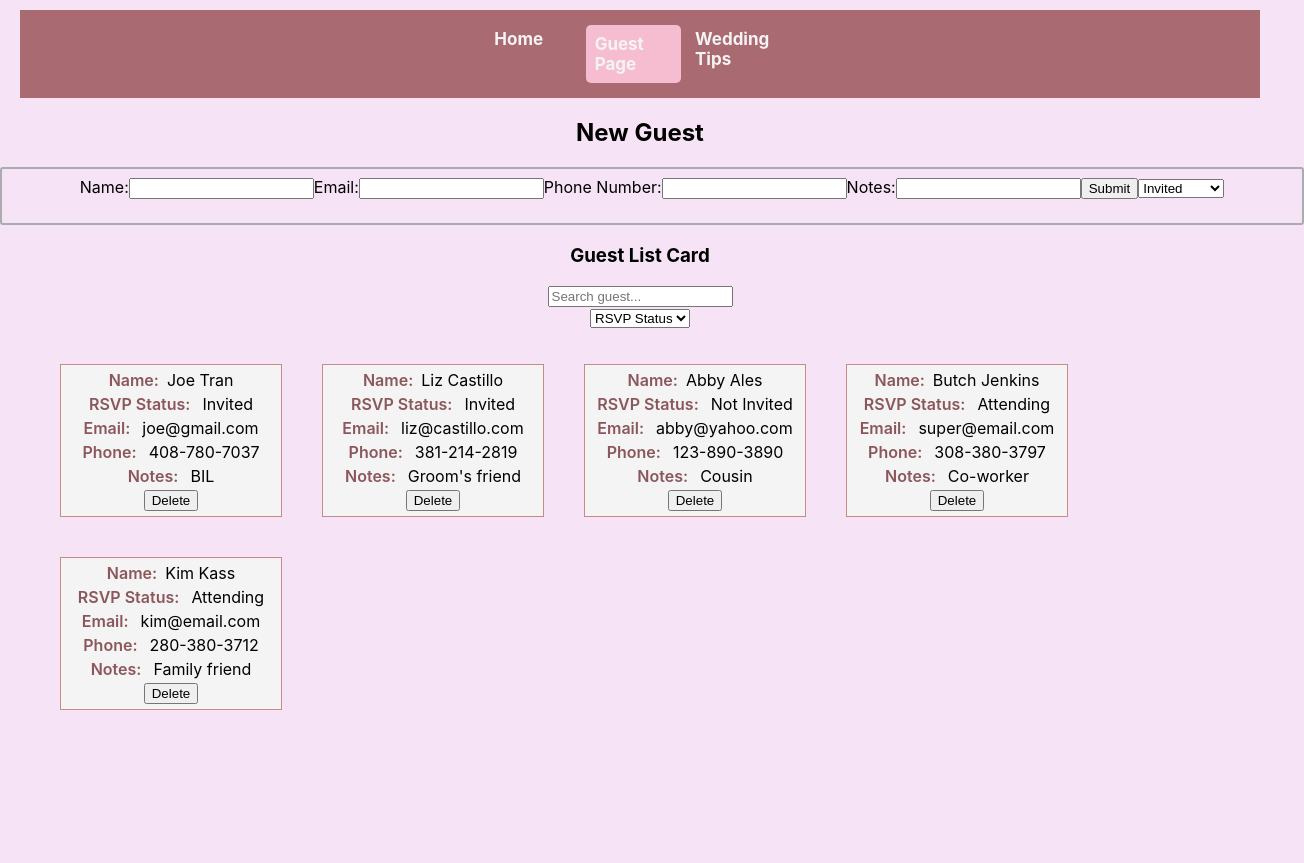
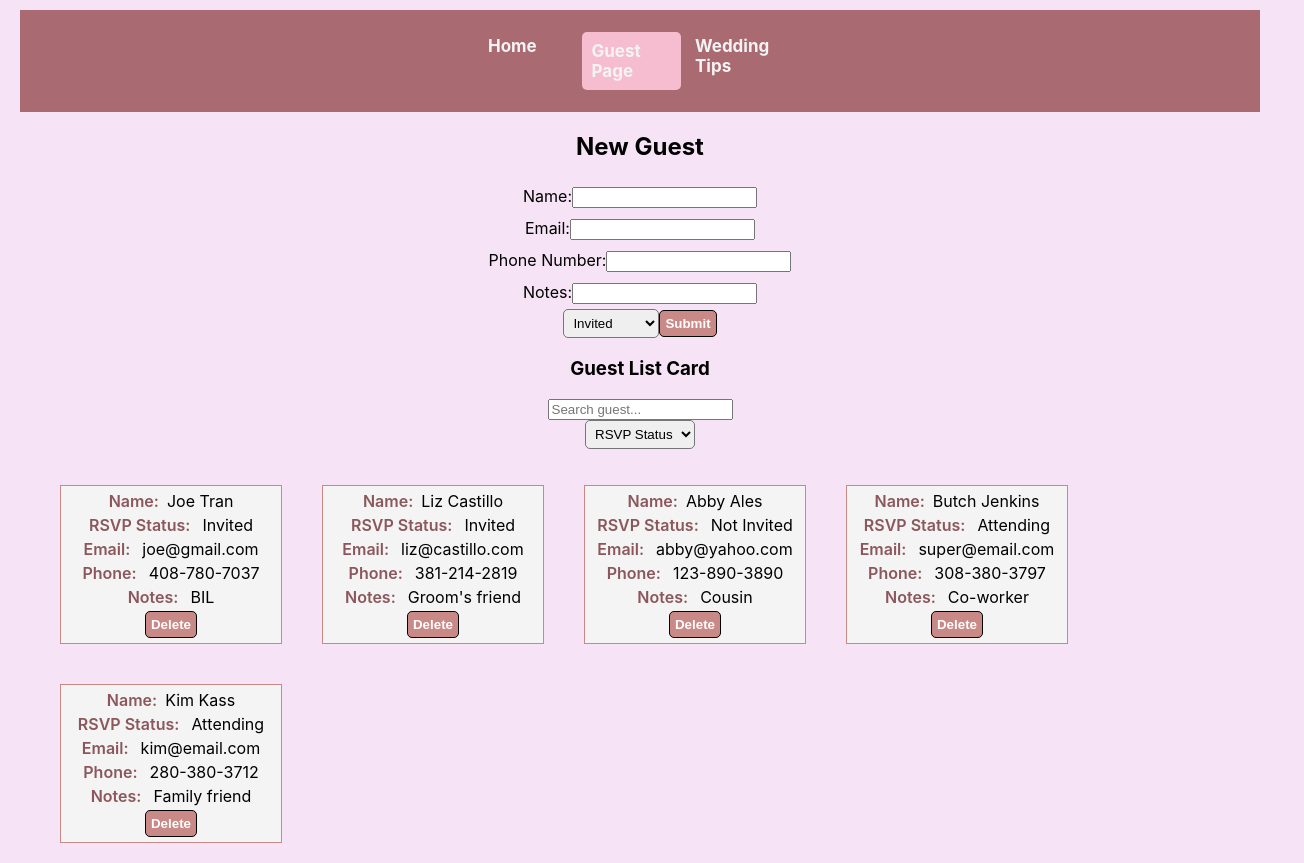
Before and after one commit to jsltran3/phase-2-project-wedding-seating, a React (Create React App) app in the folder my-app/: page /GuestPage in a window 1280 px wide. Shown: the whole page, 1304 px wide, since content can reach past the window. Before the commit the page ends 800 px from the top, so only its background shows below. Built offline with nearby package versions, Linux system fonts and the light colour scheme; data requests are answered from the project's data file; a web font is replaced by a local one.

Commit message:
css styling for button and input

```diff
--- a/my-app/src/JS/CreateNewGuest.js
+++ b/my-app/src/JS/CreateNewGuest.js
@@ -59,20 +59,23 @@ function CreateNewGuest({ onAddGuest }) {
 
       <h2>New Guest</h2>
       <div>
-      <form className="text-input" onSubmit={handleSubmit}>
-        <label className="input-box">
+      <form onSubmit={handleSubmit}>
+        <label className="text-input" >
           Name:
           <input
+            className="name-box"
 						id="name"
             type="name"
             name="name"
             value={formInput.name}
             onChange={handleFormInputChange}
           />
+
         </label>
-        <label>
+        <label className="text-input" >
           Email:
           <input
+            className="name-box"
 						id="email"
             type="email"
             name="email"
@@ -80,9 +83,10 @@ function CreateNewGuest({ onAddGuest }) {
             onChange={handleFormInputChange}
           />
         </label>
-        <label>
+        <label className="text-input" >
           Phone Number:
           <input
+            className="name-box"
 						id="phone"
             type="phone"
             name="phone"
@@ -90,9 +94,10 @@ function CreateNewGuest({ onAddGuest }) {
             onChange={handleFormInputChange}
           />
         </label>
-        <label>
+        <label className="text-input" >
           Notes:
           <input
+            className="name-box"
 						id="notes"
             type="notes"
             name="notes"
@@ -100,15 +105,14 @@ function CreateNewGuest({ onAddGuest }) {
             onChange={handleFormInputChange}
           />
         </label>
-          {/* <Button type="submit">Normal</Button>
-          <Button primary type="submit">Primary</Button> */}
-        <button type="submit">Submit</button>
+
         <select name="attendance" value={attendance} onChange={handleRsvpChange}>
         <option value="Not Invited">Not Invited</option>
         <option value="Invited">Invited</option>
         <option value="Attending">Attending</option>
         <option value="Declined">Declined</option>
       </select>
+      <button type="submit">Submit</button>
       </form>
 
 
--- a/my-app/src/JS/NavBar.js
+++ b/my-app/src/JS/NavBar.js
@@ -6,11 +6,11 @@ function NavBar() {
 
     return (
         <div className="navbar">
-            <a>
+            <p>
             <NavLink to="/" >Home</NavLink>
             <NavLink to="/GuestPage">Guest Page</NavLink>
             <NavLink to="/WeddingTips">Wedding Tips</NavLink>
-            </a>
+            </p>
 
 
         </div>
--- a/my-app/src/index.css
+++ b/my-app/src/index.css
@@ -45,10 +45,7 @@ code {
   margin: 10px 20px;
   background: #aa6a71;
   font-weight: bold;
-  /* row-gap: 10px; */
   color: white;
-  /* margin-right: 100px;
-  margin-left: 100px; */
 }
 
 .navbar a {
@@ -102,52 +99,29 @@ code {
 }
 
 .text-input {
-  background-color: yellow;
-  box-shadow: inset #abacaf 0 0 0 2px;
-border: 0;
-background: rgba(0, 0, 0, 0);
-appearance: none;
-width: 100%;
-position: relative;
-border-radius: 3px;
-padding: 9px 12px;
-line-height: 1.4;
-color: rgb(0, 0, 0);
-font-size: 16px;
-font-weight: 400;
-height: 40px;
-transition: all .2s ease;
-:hover{
-    box-shadow: 0 0 0 0 #fff inset, #1de9b6 0 0 0 2px;
-}
-:focus{
-    background: #fff;
-    outline: 0;
-    box-shadow: 0 0 0 0 #fff inset, #1de9b6 0 0 0 3px;
+  padding: 5px;
+  display: block;
+  margin: auto;
+  align-content: space-between;
 }
 
+input {
+  color: yellow;
 }
 
-/*
-box-shadow: inset #abacaf 0 0 0 2px;
-border: 0;
-background: rgba(0, 0, 0, 0);
-appearance: none;
-width: 100%;
-position: relative;
-border-radius: 3px;
-padding: 9px 12px;
-line-height: 1.4;
-color: rgb(0, 0, 0);
-font-size: 16px;
-font-weight: 400;
-height: 40px;
-transition: all .2s ease;
-:hover{
-    box-shadow: 0 0 0 0 #fff inset, #1de9b6 0 0 0 2px;
+
+select {
+  padding:5px;
+  border-radius:5px;
 }
-:focus{
-    background: #fff;
-    outline: 0;
-    box-shadow: 0 0 0 0 #fff inset, #1de9b6 0 0 0 3px;
-} */
+
+button {
+  appearance:none;
+  -webkit-appearance:none;
+  padding:5px;
+  background-color:#C98986;
+  color:#fff;
+  font-weight:600;
+  border-radius:5px;
+  border: 1px solid #000000;
+}
```
